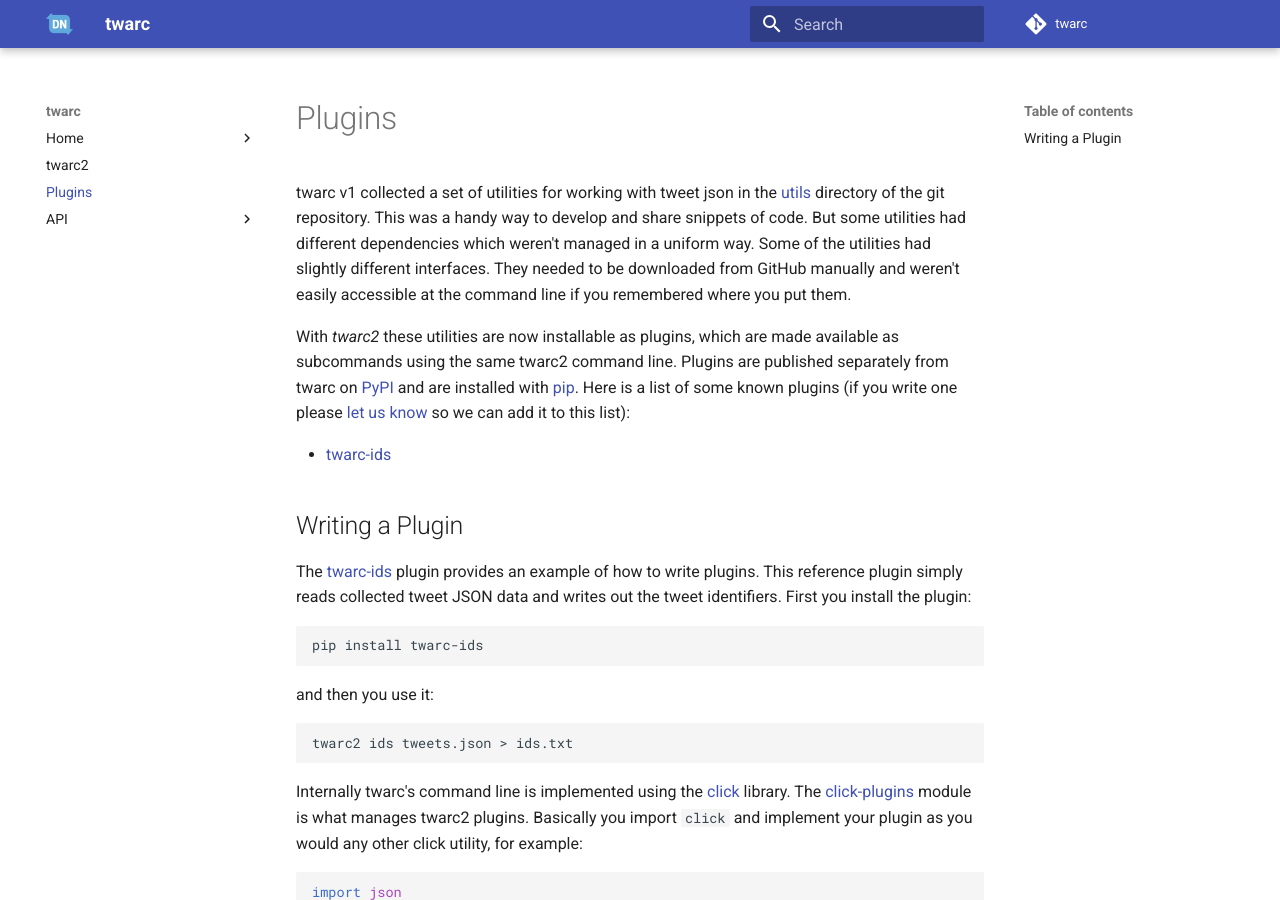
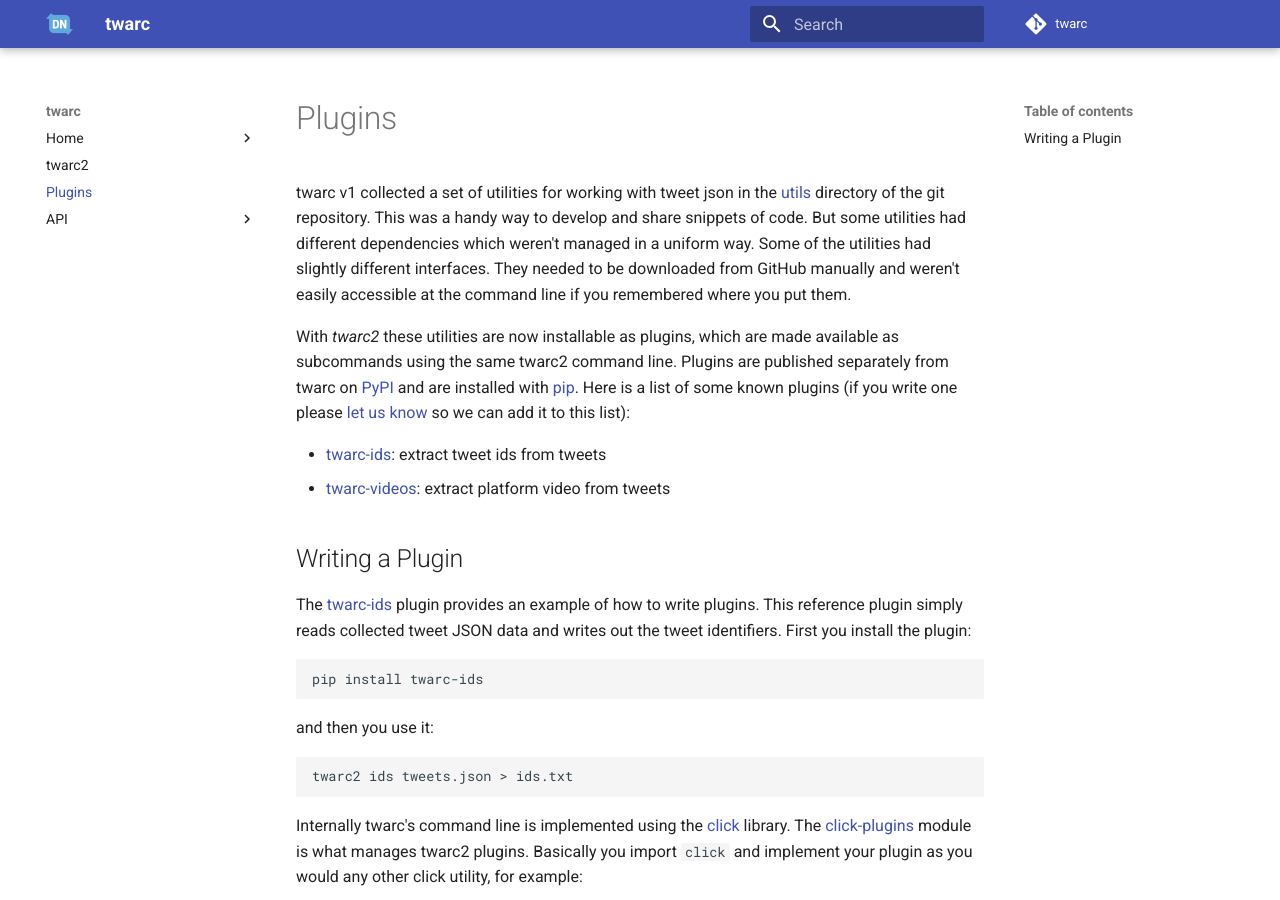
Before and after one commit to DocNow/twarc, an MkDocs documentation site: the page built from docs/plugins.md, in a window 1280 px wide and 900 px high. Built offline with MkDocs 1.6.1 and Material for MkDocs 9.7.7, drawn with Linux system fonts in a browser that asks for light colours; comment, search, counter and statistics services are not loaded.

Commit message:
added twarc-videos

```diff
--- a/docs/plugins.md
+++ b/docs/plugins.md
@@ -13,7 +13,8 @@
 a list of some known plugins (if you write one please [let us know] so we can
 add it to this list):
 
-* [twarc-ids](https://github.com/docnow/twarc-ids)
+* [twarc-ids](https://github.com/docnow/twarc-ids): extract tweet ids from tweets
+* [twarc-videos](https://github.com/docnow/twarc-videos): extract platform video from tweets
 
 ## Writing a Plugin
 
```
